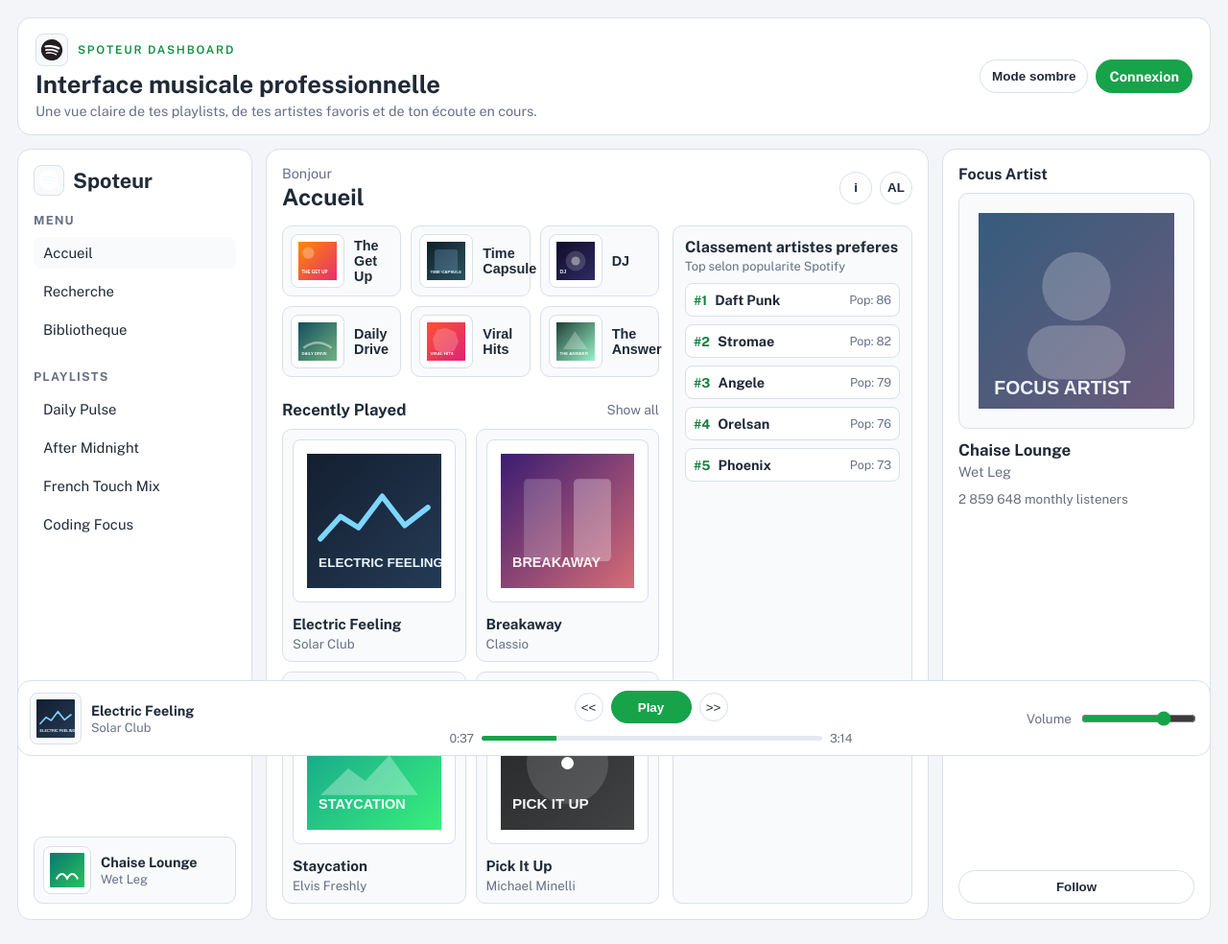
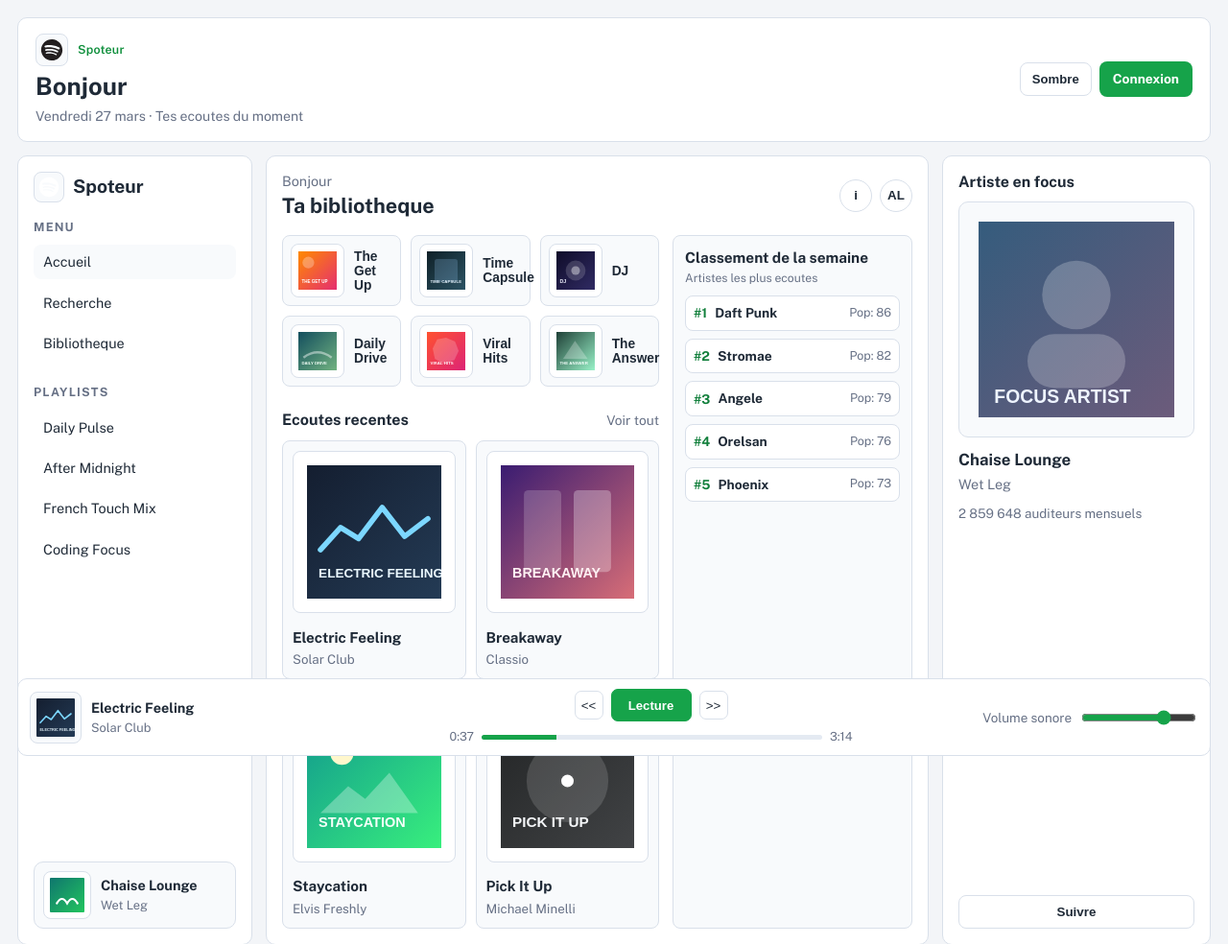
Before and after one commit to nosserb/WithMe, a plain HTML site: page index.html in a window 1280 px wide. Shown: the top 984 px of the page at 96% size. Drawn offline with nearby package versions, Linux system fonts and the light colour scheme.

Commit message:
style:restyle index

```diff
--- a/index.html
+++ b/index.html
@@ -14,10 +14,10 @@
 		<div class="page-header-left">
 			<div class="brand-inline">
 				<img src="img/spotifylogoN.svg" alt="Spoteur" />
-				<p class="eyebrow">SPOTEUR DASHBOARD</p>
+				<p class="eyebrow">Spoteur</p>
 			</div>
-			<h1>Interface musicale professionnelle</h1>
-			<p class="header-sub">Une vue claire de tes playlists, de tes artistes favoris et de ton écoute en cours.</p>
+			<h1>Bonjour</h1>
+			<p class="header-sub">Vendredi 27 mars · Tes ecoutes du moment</p>
 		</div>
 		<div class="header-actions">
 			<button id="themeToggle" class="theme-toggle-btn" type="button" aria-label="Activer le mode sombre">Mode sombre</button>
@@ -60,7 +60,7 @@
 			<header class="top-bar">
 				<div>
 					<p class="greet">Bonjour</p>
-					<h2>Accueil</h2>
+					<h2>Ta bibliotheque</h2>
 				</div>
 				<div class="top-actions">
 					<button class="icon-btn" aria-label="Notifications">i</button>
@@ -98,8 +98,8 @@
 					</section>
 
 					<section class="section-head">
-						<h3>Recently Played</h3>
-						<a href="#">Show all</a>
+						<h3>Ecoutes recentes</h3>
+						<a href="#">Voir tout</a>
 					</section>
 					<section class="album-row">
 						<article class="album-card" data-title="Electric Feeling" data-artist="Solar Club" data-cover="img/cover-electric.svg">
@@ -128,8 +128,8 @@
 				<div class="insight-column">
 					<section class="insight-card ranking-card">
 						<div class="insight-head">
-							<h3>Classement artistes preferes</h3>
-							<small>Top selon popularite Spotify</small>
+							<h3>Classement de la semaine</h3>
+							<small>Artistes les plus ecoutes</small>
 						</div>
 						<ol id="rankingList" class="ranking-list">
 							<li><span>#1</span><strong>Daft Punk</strong><em>Pop: 86</em></li>
@@ -144,16 +144,16 @@
 		</main>
 
 		<aside class="artist-panel card">
-			<h3>Focus Artist</h3>
+			<h3>Artiste en focus</h3>
 			<img id="focusCover" class="artist-cover" src="img/artist-focus.svg" alt="Artist cover" />
 			<div class="artist-meta">
 				<h4 id="focusTitle">Chaise Lounge</h4>
 				<p id="focusArtist">Wet Leg</p>
 			</div>
 			<div class="artist-stats">
-				<span id="focusListeners">2 859 648 monthly listeners</span>
+				<span id="focusListeners">2 859 648 auditeurs mensuels</span>
 			</div>
-			<button class="follow-btn">Follow</button>
+			<button class="follow-btn">Suivre</button>
 		</aside>
 	</div>
 
@@ -169,7 +169,7 @@
 		<div class="player-controls">
 			<div class="control-row">
 				<button class="mini-btn" aria-label="Previous"><<</button>
-				<button id="playToggle" class="play-btn" aria-label="Play or Pause">Play</button>
+				<button id="playToggle" class="play-btn" aria-label="Lecture ou pause">Lecture</button>
 				<button class="mini-btn" aria-label="Next">>></button>
 			</div>
 			<div class="progress-wrap">
@@ -180,7 +180,7 @@
 		</div>
 
 		<div class="volume-box">
-			<span>Volume</span>
+			<span>Volume sonore</span>
 			<input id="volume" type="range" min="0" max="100" value="75" />
 		</div>
 	</footer>
--- a/script.js
+++ b/script.js
@@ -16,17 +16,32 @@
 let progress = 22;
 let timer = null;
 
+function setCookie(name, value, maxAgeSeconds) {
+	document.cookie = `${name}=${encodeURIComponent(value)}; path=/; max-age=${maxAgeSeconds}; SameSite=Lax`;
+}
+
+function getCookie(name) {
+	const parts = document.cookie ? document.cookie.split("; ") : [];
+	for (const part of parts) {
+		const [key, ...rest] = part.split("=");
+		if (key === name) {
+			return decodeURIComponent(rest.join("="));
+		}
+	}
+	return "";
+}
+
 function applyTheme(mode) {
 	const isDark = mode === "dark";
 	document.body.classList.toggle("dark-mode", isDark);
 	if (themeToggle) {
-		themeToggle.textContent = isDark ? "Mode clair" : "Mode sombre";
+		themeToggle.textContent = isDark ? "Clair" : "Sombre";
 		themeToggle.setAttribute("aria-label", isDark ? "Activer le mode clair" : "Activer le mode sombre");
 	}
 }
 
 function initTheme() {
-	const storedTheme = localStorage.getItem("spoteur-theme");
+	const storedTheme = getCookie("spoteur-theme");
 	const prefersDark = window.matchMedia && window.matchMedia("(prefers-color-scheme: dark)").matches;
 	const initialTheme = storedTheme || (prefersDark ? "dark" : "light");
 	applyTheme(initialTheme);
@@ -34,7 +49,7 @@
 
 function setPlaybackState(playing) {
 	isPlaying = playing;
-	playToggle.textContent = isPlaying ? "Pause" : "Play";
+	playToggle.textContent = isPlaying ? "Pause" : "Lecture";
 }
 
 function tickProgress() {
@@ -91,7 +106,7 @@
 		const isDark = document.body.classList.contains("dark-mode");
 		const nextTheme = isDark ? "light" : "dark";
 		applyTheme(nextTheme);
-		localStorage.setItem("spoteur-theme", nextTheme);
+		setCookie("spoteur-theme", nextTheme, 60 * 60 * 24 * 365);
 	});
 }
 
--- a/style.css
+++ b/style.css
@@ -9,21 +9,21 @@
 	--primary-dark: #127e3a;
 	--inverse-text: #ffffff;
 	--progress-track: #e4eaf2;
-	--radius-lg: 14px;
-	--radius-md: 10px;
+	--radius-lg: 10px;
+	--radius-md: 8px;
 }
 
 body.dark-mode {
-	--bg: #0f141b;
-	--surface: #161d27;
-	--surface-soft: #1b2431;
-	--text: #e8edf5;
-	--muted: #a2afc3;
-	--line: #2a3647;
+	--bg: #0a0a0a;
+	--surface: #151515;
+	--surface-soft: #1f1f1f;
+	--text: #f2f2f2;
+	--muted: #a7a7a7;
+	--line: #303030;
 	--primary: #22c55e;
 	--primary-dark: #1ea451;
 	--inverse-text: #ffffff;
-	--progress-track: #2c3a4c;
+	--progress-track: #2a2a2a;
 }
 
 * {
@@ -43,6 +43,7 @@
 	padding: 18px;
 	padding-bottom: 112px;
 	transition: background 180ms ease, color 180ms ease;
+	line-height: 1.35;
 }
 
 .card {
@@ -87,9 +88,8 @@
 
 .eyebrow {
 	margin: 0;
-	font-size: 0.74rem;
-	letter-spacing: 1.8px;
-	text-transform: uppercase;
+	font-size: 0.78rem;
+	letter-spacing: 0.2px;
 	color: #0f8f3c;
 	font-weight: 600;
 }
@@ -101,7 +101,7 @@
 
 .header-sub {
 	margin: 0;
-	font-size: 0.9rem;
+	font-size: 0.88rem;
 	color: var(--muted);
 }
 
@@ -109,23 +109,23 @@
 	text-decoration: none;
 	white-space: nowrap;
 	padding: 9px 14px;
-	border-radius: 999px;
+	border-radius: 8px;
 	background: var(--primary);
 	color: var(--inverse-text);
 	font-weight: 700;
-	font-size: 0.9rem;
+	font-size: 0.86rem;
 	transition: background 150ms ease;
 }
 
 .theme-toggle-btn {
 	padding: 9px 12px;
-	border-radius: 999px;
+	border-radius: 8px;
 	border: 1px solid var(--line);
 	background: var(--surface);
 	color: var(--text);
 	font-weight: 600;
 	cursor: pointer;
-	font-size: 0.84rem;
+	font-size: 0.82rem;
 }
 
 .login-top-btn:hover {
@@ -167,7 +167,7 @@
 
 .brand h1 {
 	margin: 0;
-	font-size: 1.35rem;
+	font-size: 1.2rem;
 	font-weight: 700;
 }
 
@@ -186,7 +186,7 @@
 	border-radius: 8px;
 	text-decoration: none;
 	color: var(--text);
-	font-size: 0.93rem;
+	font-size: 0.9rem;
 }
 
 .menu-item:hover,
@@ -240,7 +240,7 @@
 
 .top-bar h2 {
 	margin: 2px 0 0;
-	font-size: 1.5rem;
+	font-size: 1.35rem;
 }
 
 .top-actions {
@@ -297,7 +297,7 @@
 }
 
 .quick-card span {
-	font-size: 0.9rem;
+	font-size: 0.86rem;
 	font-weight: 600;
 }
 
@@ -310,7 +310,7 @@
 
 .section-head h3 {
 	margin: 0;
-	font-size: 1.05rem;
+	font-size: 1rem;
 }
 
 .section-head a {
@@ -367,13 +367,13 @@
 
 .insight-head h3 {
 	margin: 0;
-	font-size: 1rem;
+	font-size: 0.96rem;
 }
 
 .insight-head small {
 	display: block;
 	margin-top: 3px;
-	font-size: 0.8rem;
+	font-size: 0.76rem;
 	color: var(--muted);
 }
 
@@ -403,7 +403,7 @@
 }
 
 .ranking-list strong {
-	font-size: 0.9rem;
+	font-size: 0.86rem;
 }
 
 .ranking-list em {
@@ -451,11 +451,12 @@
 .follow-btn {
 	margin-top: auto;
 	padding: 9px 12px;
-	border-radius: 999px;
+	border-radius: 8px;
 	border: 1px solid var(--line);
 	background: var(--surface);
 	color: var(--text);
-	font-weight: 600;
+	font-weight: 700;
+	font-size: 0.84rem;
 	cursor: pointer;
 }
 
@@ -511,7 +512,7 @@
 
 .mini-btn,
 .play-btn {
-	border-radius: 999px;
+	border-radius: 7px;
 	border: 1px solid var(--line);
 	cursor: pointer;
 }
@@ -530,6 +531,7 @@
 	border-color: var(--primary);
 	color: var(--inverse-text);
 	font-weight: 700;
+	font-size: 0.82rem;
 }
 
 .progress-wrap {
```
